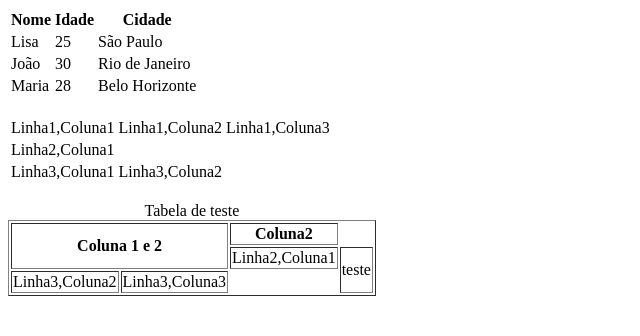
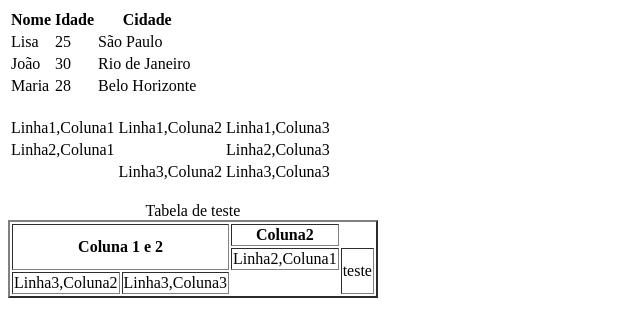
Before and after one commit to godrik42/MaisTI_Turma_B, a plain HTML site: page webDesign-Mod_3/table.html in a window 1280 px wide. Shown: the whole page, without its empty margins (0-640 px from the left). Drawn offline with Linux system fonts and the light colour scheme.

Commit message:
pequenas modificações durante a aula

```diff
--- a/webDesign-Mod_3/table.html
+++ b/webDesign-Mod_3/table.html
@@ -38,16 +38,19 @@
         </tr>
         <tr>
             <td> Linha2,Coluna1 </td>
+            <td>  </td>
+            <td> Linha2,Coluna3 </td>
         </tr>
         <tr>
-            <td> Linha3,Coluna1 </td>
-            <td> Linha3,Coluna2</td>
+            <td> </td>
+            <td> Linha3,Coluna2 </td>
+            <td> Linha3,Coluna3</td>
         </tr>
     </table>
 
     <br>
 
-    <table border="1">
+    <table border="2">
         <caption>Tabela de teste </caption>
         <tr>
             <th rowspan="2" colspan="2"> Coluna 1 e 2 </th>
```
Also changed, not shown: webDesign-Mod_3/menu.html (+2 -1 lines), webDesign-Mod_3/teste.html (+2 -1 lines), webDesign-Mod_3/imgs/imagem2.png (added).
